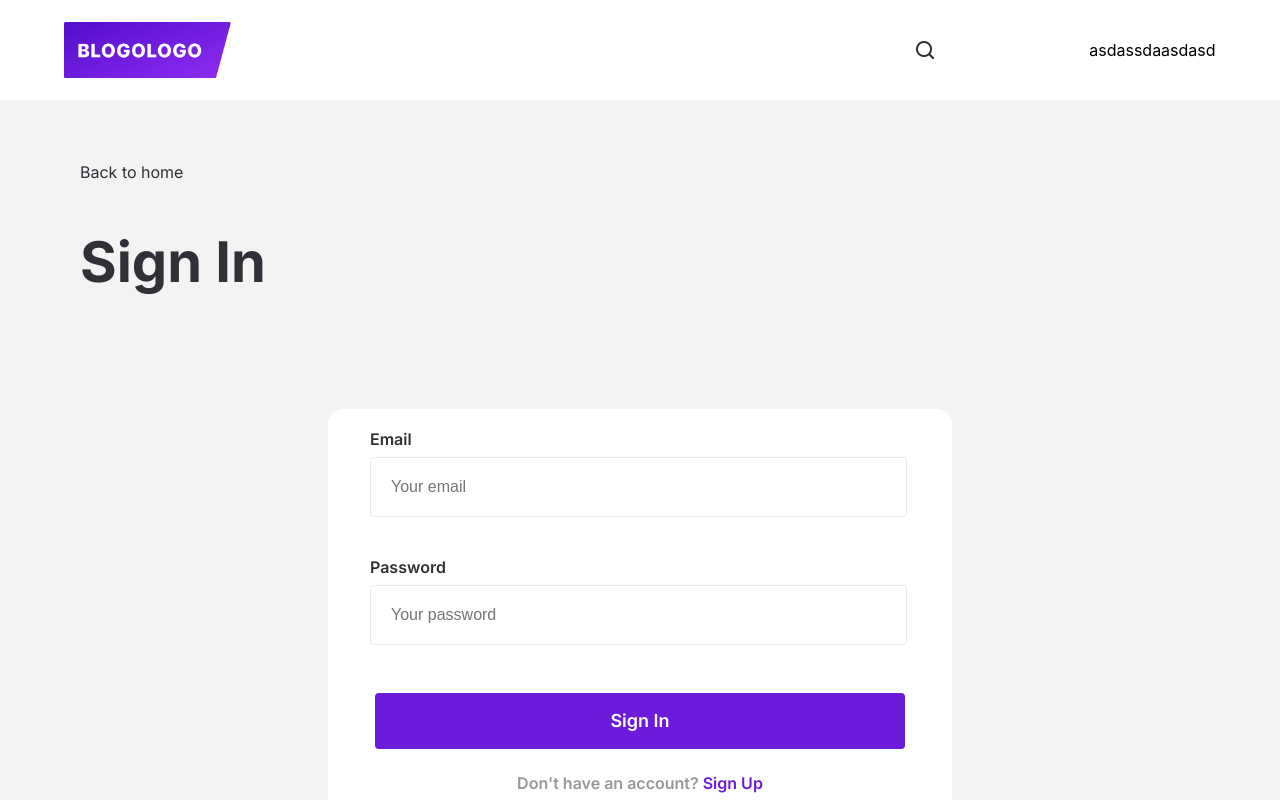
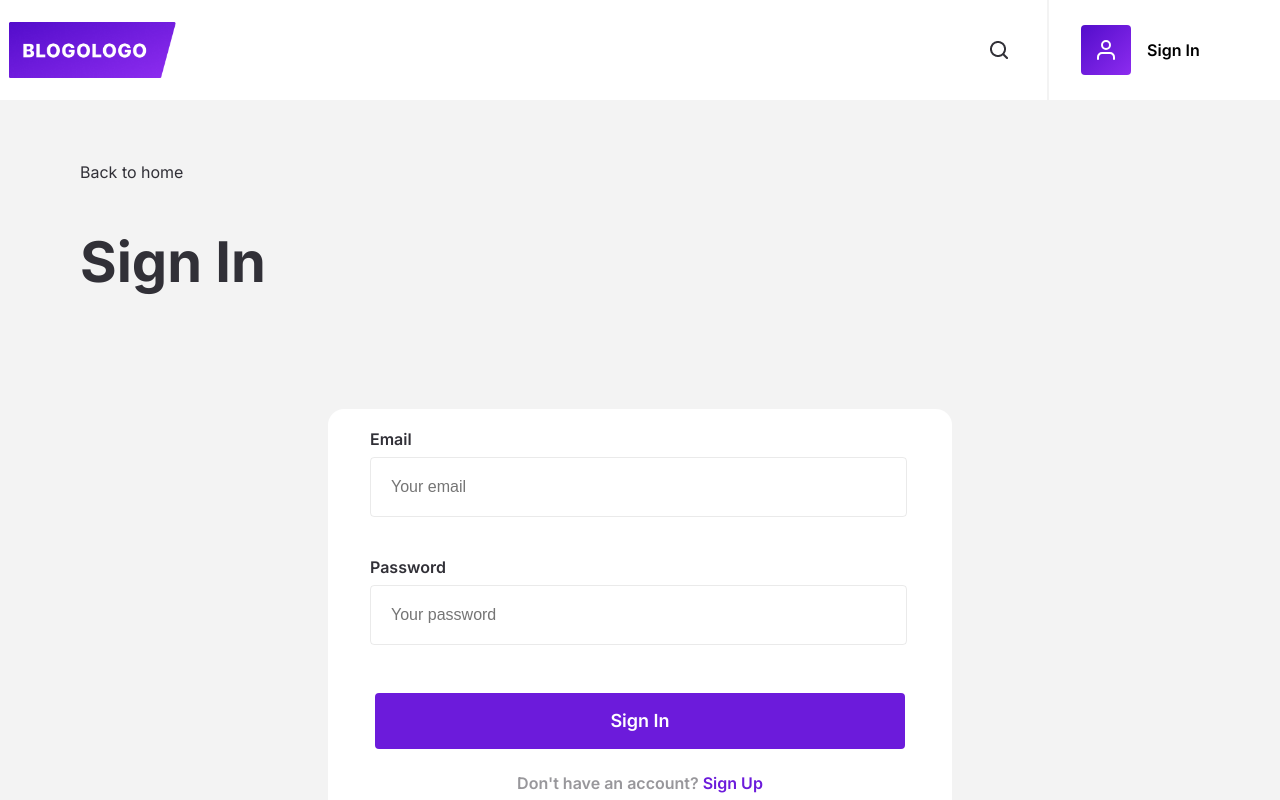
Before and after one commit to egoknoll/diploma, a React (Create React App) app: page /signin in a window 1280 px wide. Shown: the top 800 px of the page. Built offline with nearby package versions, Linux system fonts and the light colour scheme; no server answers.

Commit message:
init auth-component

```diff
--- a/src/components/CustomOption/CustomOption.tsx
+++ b/src/components/CustomOption/CustomOption.tsx
@@ -5,7 +5,7 @@ import { useAppSelector } from '../../redux/hook'
 interface ICustomOption {
     optionsState: boolean
     sortByValue : string
-    changeSortValue: (arg: string) => void
+    changeSortValue?: (arg: string) => void
     sortBy: string
 }
 
@@ -13,6 +13,7 @@ interface ICustomOption {
 const CustomOption = ({ optionsState, sortByValue, sortBy, changeSortValue }: ICustomOption) => {
     const theme = useAppSelector((store) => store.theme.value)
     const handleButtonClick = () => {
+        if(changeSortValue)
         changeSortValue(sortByValue)
     }
     return (
--- a/src/components/Header/Header.module.scss
+++ b/src/components/Header/Header.module.scss
@@ -5,19 +5,32 @@
     display: flex;
     justify-content: space-around;
     align-items: center;
-    min-height: 100px;
+    height: 100px;
     width: 100%;
+    .authContainer {
+        width: 240px;
+        min-height: 100px;
+        display: flex;
+        justify-content: center;
+        align-items: center;
+    }
 }
 
 .container {
     @include container-styles();
     background-color: $contexual-white;
+    .authContainer {
+        border-left: 2px solid rgba(243, 243, 243, 1)
+    }
 }
 
 .containerDark {
     @include container-styles();
     background: rgba(255, 255, 255, 0.1);
     color: $contexual-white;
+    .authContainer {
+        border-left: 2px solid #313037
+    }
 }
 
 .image {
@@ -31,7 +44,7 @@
 .search {
     display: flex;
     align-items: center;
-    justify-content: space-between;
-    width: 70%;
+    justify-content: center;
+    width: 15%;
     height: 100%;
 }
--- a/src/components/Header/Header.tsx
+++ b/src/components/Header/Header.tsx
@@ -1,5 +1,6 @@
 import { useAppSelector } from '../../redux/hook'
 import Search from '../Search/Search'
+import UserInfo from '../UserInfo/UserInfo'
 import styles from './Header.module.scss'
 
 
@@ -9,9 +10,11 @@ const Header = () => {
         <div className={theme ? styles.container : styles.containerDark}>
             <div className={styles.search}>
                 <div className={styles.image}></div>
-                <Search />
             </div>
-            <div className={styles.authContainer}>asdassdaasdasd</div>
+            <Search />
+            <div className={styles.authContainer}>
+                <UserInfo />
+            </div>
         </div>
     )
 }
--- a/src/components/Search/Search.module.scss
+++ b/src/components/Search/Search.module.scss
@@ -18,12 +18,12 @@
     display: flex;
     align-items: center;
     height: 100px;
-    width: 75%;
+    width: 70%;
 }
 
 @mixin input-styles {
     height: 100%;
-    width: 95%;
+    width: 100%;
     font-family: $main-font-family;
     font-style: normal;
     font-weight: 400;
@@ -38,7 +38,7 @@
     display: flex;
     align-items: center;
     height: 80px;
-    width: 75%;
+    width: 70%;
 }
 .separator {
     height: 80px;
--- /dev/null
+++ b/src/components/UserInfo/UserInfo.module.scss
@@ -0,0 +1,38 @@
+@import '../../variables/variables.scss';
+
+.signinButton {
+    display: flex;
+    align-items: center;
+    width: 100%;
+    cursor: pointer;
+    margin-left: 32px;
+    font-family: $main-font-family;
+    font-style: normal;
+    font-weight: 600;
+    font-size: 16px;
+    line-height: 34px;
+    &:hover {
+        opacity: 70%;
+    }
+    div:first-child {
+        width: 50px;
+        height: 50px;
+        display: grid;
+        place-items: center;
+        background: linear-gradient(133.87deg, #4D0AC7 -10.18%, #912EF2 108.59%);
+        border-radius: 4px;
+        margin-right: 16px;
+        color: $contexual-white;
+    }
+}
+
+.logout {
+    position: absolute;
+    cursor: pointer;
+    top: 106px;
+    width: 240px;
+    height: 50px;
+    display: flex;
+    justify-content: center;
+    align-items: center;
+}
--- /dev/null
+++ b/src/components/UserInfo/UserInfo.tsx
@@ -0,0 +1,58 @@
+import React, { useEffect, useState } from "react";
+import { useNavigate } from "react-router-dom";
+import { UserUnknown } from "../../images/icons/icons";
+import { IForm } from "../../pages/SignupPage/SignupPage";
+import { useAppSelector } from "../../redux/hook";
+import CustomOption from "../CustomOption/CustomOption";
+import styles from './UserInfo.module.scss'
+
+
+
+
+const UserInfo = () => {
+    const [openModal, setOpenModal] = useState(false)
+    const [userInfo, setUserInfo] = useState<IForm | undefined>(undefined)
+    const authState = useAppSelector((store) => store.auth.value)
+    const navigate = useNavigate()
+    const handleSignoutButtonClick = () => {
+        localStorage.clear()
+        setOpenModal(!openModal)
+    }
+    const user = localStorage.getItem('user')
+    useEffect(() => {
+        setUserInfo(user ? JSON.parse(user) : undefined)
+    },[user, userInfo, authState])
+    if(userInfo) {
+        return (
+            <>
+                <div className={styles.signinButton} onClick={() => setOpenModal(!openModal)}>
+                    <div>
+                        {`${userInfo.firstName[0]}${userInfo.lastName[0]}`}
+                    </div>
+                    <div>{`${userInfo.firstName} ${userInfo.lastName}`}</div>
+                </div>
+                {openModal
+                    ?
+                        <div className={styles.logout} onClick={handleSignoutButtonClick}>
+                            <CustomOption optionsState={true} sortBy={'Log out'} sortByValue={'Sign Out'} />
+                        </div>
+                    : null
+                }
+            </>
+        )
+    } else {
+        return  (
+            <>
+                <div className={styles.signinButton} onClick={() => navigate('/signin')}>
+                    <div>
+                        <UserUnknown />
+                    </div>
+                    <div>Sign In</div>
+                </div>
+            </>
+        )
+    }
+}
+
+
+export default UserInfo
--- a/src/images/icons/icons.tsx
+++ b/src/images/icons/icons.tsx
@@ -61,3 +61,13 @@ export const Horizontal = () => {
         </svg>
     )
 }
+
+
+export const UserUnknown = () => {
+    return (
+        <svg width="24" height="24" viewBox="0 0 24 24" fill="none" xmlns="http://www.w3.org/2000/svg">
+            <path d="M20 21V19C20 17.9391 19.5786 16.9217 18.8284 16.1716C18.0783 15.4214 17.0609 15 16 15H8C6.93913 15 5.92172 15.4214 5.17157 16.1716C4.42143 16.9217 4 17.9391 4 19V21" stroke="white" stroke-width="2" stroke-linecap="round" stroke-linejoin="round"/>
+            <path d="M12 11C14.2091 11 16 9.20914 16 7C16 4.79086 14.2091 3 12 3C9.79086 3 8 4.79086 8 7C8 9.20914 9.79086 11 12 11Z" stroke="white" stroke-width="2" stroke-linecap="round" stroke-linejoin="round"/>
+        </svg>
+    )
+}
--- a/src/pages/SigninPage/SigninPage.tsx
+++ b/src/pages/SigninPage/SigninPage.tsx
@@ -1,11 +1,12 @@
 import React, { useEffect, useState } from "react";
 import { useNavigate } from "react-router-dom";
-import { useAppSelector } from "../../redux/hook";
+import { useAppDispatch, useAppSelector } from "../../redux/hook";
 import { store } from "../../redux/store";
 import styles from '../SignupPage/SignupPage.module.scss'
 import { IForm } from "../SignupPage/SignupPage";
 import axios from "axios";
 import { authApi } from "../../api";
+import { changeAuthState } from "../../redux/slices/authSlice";
 
 interface IResponse {
     data: IForm[]
@@ -20,6 +21,7 @@ interface ISigninForm {
 
 const SigninPage = () => {
     const theme = useAppSelector((store) => store.theme.value)
+    const dispatch = useAppDispatch()
     const [users, setUsers] = useState<IForm[]>()
     const [authState, setAuthState] = useState<undefined | boolean>(undefined)
     const [form, setForm] = useState<ISigninForm>(
@@ -40,6 +42,7 @@ const SigninPage = () => {
         const user = users?.find((el) => el.email === form.email && el.password === form.password )
         if(user) {
             setAuthState(true)
+            dispatch(changeAuthState())
             localStorage.setItem('user', JSON.stringify(user))
         } else {
             setAuthState(false)
--- /dev/null
+++ b/src/redux/slices/authSlice.ts
@@ -0,0 +1,24 @@
+import { createSlice } from '@reduxjs/toolkit'
+import { PayloadAction } from '@reduxjs/toolkit'
+
+export const initialState: { value: boolean } = {
+    value: false
+}
+
+export const authSlice = createSlice(
+    {
+        name: 'category',
+        initialState,
+        reducers: {
+            changeAuthState: (state: { value: boolean}) => {
+                state.value = !state.value
+            }
+        }
+    }
+)
+
+export const { changeAuthState } = authSlice.actions
+
+const authReducer = authSlice.reducer
+
+export default authReducer
--- a/src/redux/store.ts
+++ b/src/redux/store.ts
@@ -2,6 +2,7 @@ import { configureStore } from "@reduxjs/toolkit";
 import themeReducer from "./slices/themeSlice";
 import cateroryReducer from "./slices/categorySlice";
 import searchReducer from "./slices/searchSlice";
+import authReducer from "./slices/authSlice";
 
 
 
@@ -10,7 +11,8 @@ export const store = configureStore(
         reducer:{
             theme: themeReducer,
             category: cateroryReducer,
-            search: searchReducer
+            search: searchReducer,
+            auth: authReducer
         },
     }
 )
```
